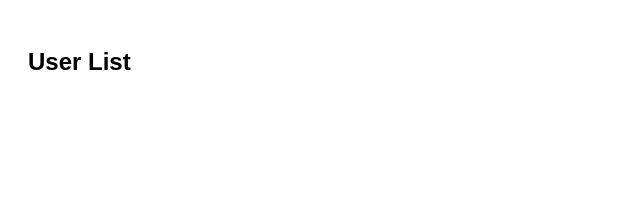
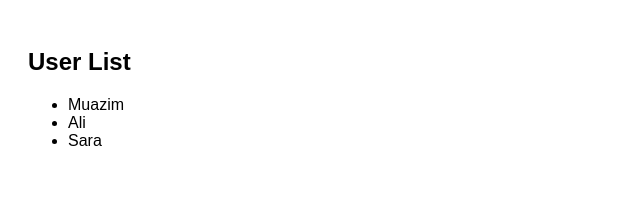
Before and after one commit to muazimmaqbool/Reactjs-with-Me, a React (Create React App) app: page / in a window 1280 px wide. Shown: the top 200 px of the page, without its empty margins (0-640 px from the left). Built offline with nearby package versions, Linux system fonts and the light colour scheme.

Commit message:
issue fixed

```diff
--- a/src/Components/HOC.jsx
+++ b/src/Components/HOC.jsx
@@ -13,7 +13,8 @@ const UserList=({users})=>{
   );
 }
 
-const withLoading = (wrappedComponent) => {
+//Higher Order Component to add loading logic
+const withLoading = (WrappedComponent) => {
     /*
     What’s happening?
         withLoading takes any component.
@@ -25,9 +26,11 @@ const withLoading = (wrappedComponent) => {
     if(isLoading){
         return <p>Loading...</p>
     }
-    return <wrappedComponent {...props}/>
+    return <WrappedComponent {...props}/>
   }
 }
+
+//Wrapping UserList with withLoading HOC
 const UserListWithLoading=withLoading(UserList)
 
 const HOC = () => {
@@ -47,8 +50,6 @@ const HOC = () => {
   )
 }
 
-
-
 export default HOC
 /*
 -> What is a Higher Order Component?
@@ -65,6 +66,6 @@ export default HOC
 ->Basic Example: With Loading Spinner
     We want to add a loading spinner to any component that fetches data.
     Step 1 — A simple component: UserList component
-    Step 2 - Create the HOC: withLoading (inside another file called withLoading.jsx)
+    Step 2 - Create the HOC: withLoading
     step 3 - use it : const UserListWithLoading = withLoading(UserList);
 */
```
